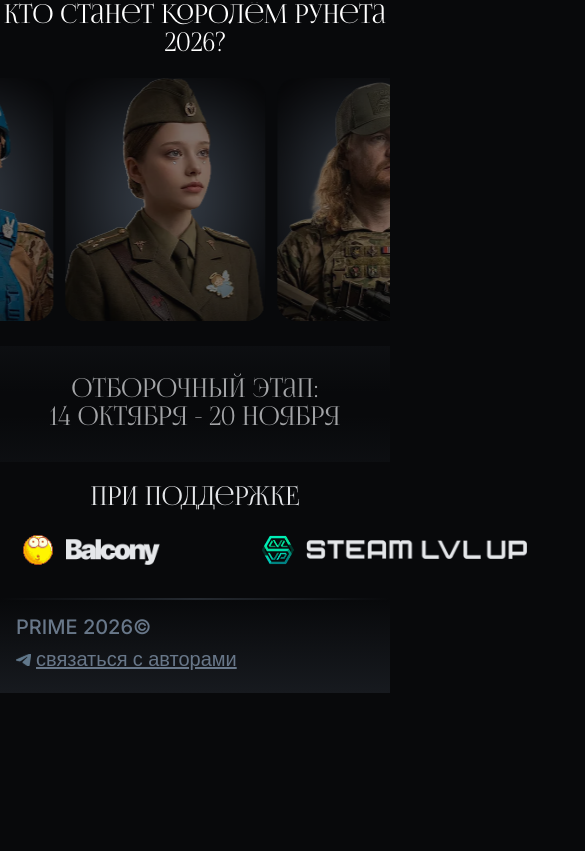
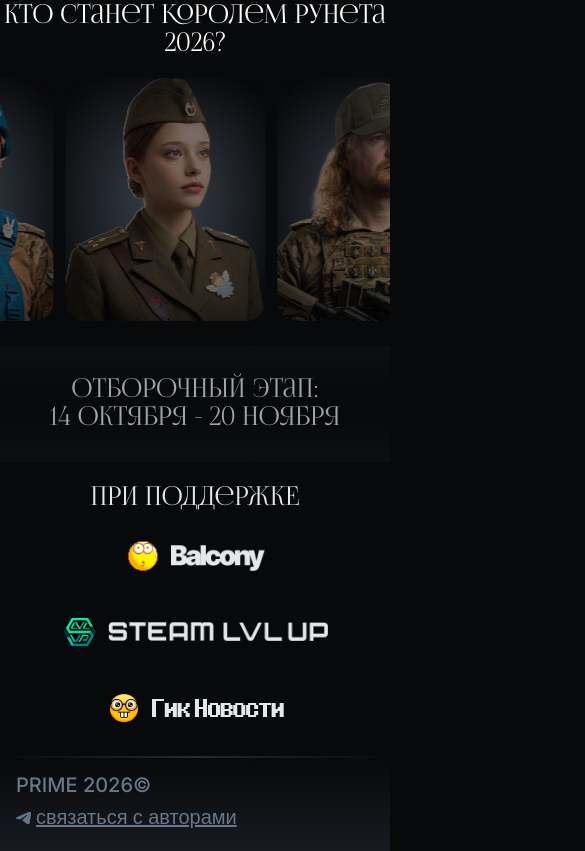
Before and after one commit to prime-award/prime-award.github.io, a Vue app: page / in a window 390 px wide. Shown: the part 862-1713 px from the top of the page, 585 px wide, since content can reach past the window. Before the commit the page ends 1555 px from the top, so only its background shows below. Built offline with nearby package versions, Linux system fonts and the light colour scheme; a web font is replaced by a local one.

Commit message:
add to mobile

```diff
--- a/src/components/SponsorsSection.vue
+++ b/src/components/SponsorsSection.vue
@@ -94,5 +94,33 @@ import geekText from '../assets/geek-text.png'
   justify-self: start;
 }
 
+/* Планшеты: чуть уменьшаем расстояние между спонсорами */
+@media (max-width: 1024px) {
+  .brands {
+    column-gap: 30px;
+  }
+}
 
+/* Мелкие экраны: спонсоры друг за другом, по центру */
+@media (max-width: 768px) {
+  .sponsors {
+    padding: 0 16px;
+  }
+
+  .heading {
+    font-size: 26px;
+    margin-bottom: 16px;
+  }
+
+  .brands {
+    display: flex;
+    flex-direction: column;
+    align-items: center;
+    gap: 20px;
+  }
+
+  .brands li:nth-child(n) {
+    justify-self: auto;
+  }
+}
 </style>
```
